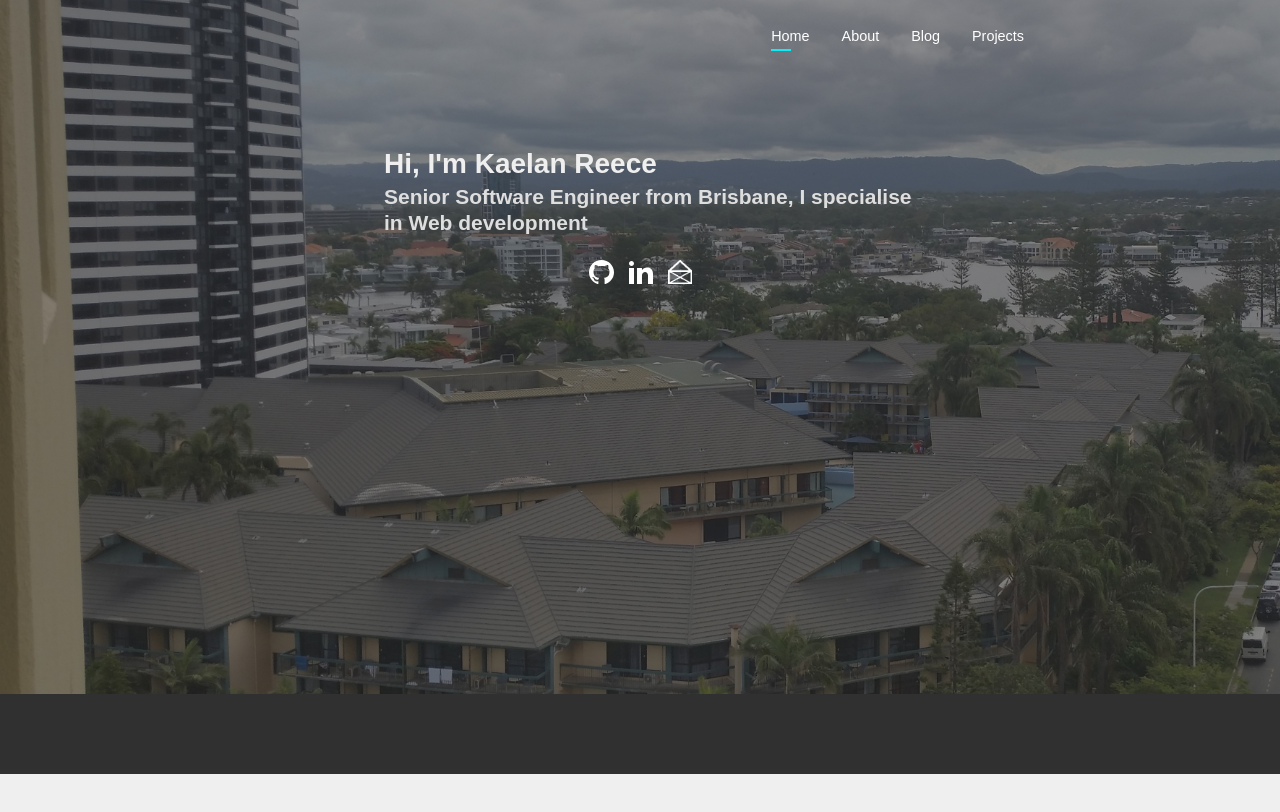
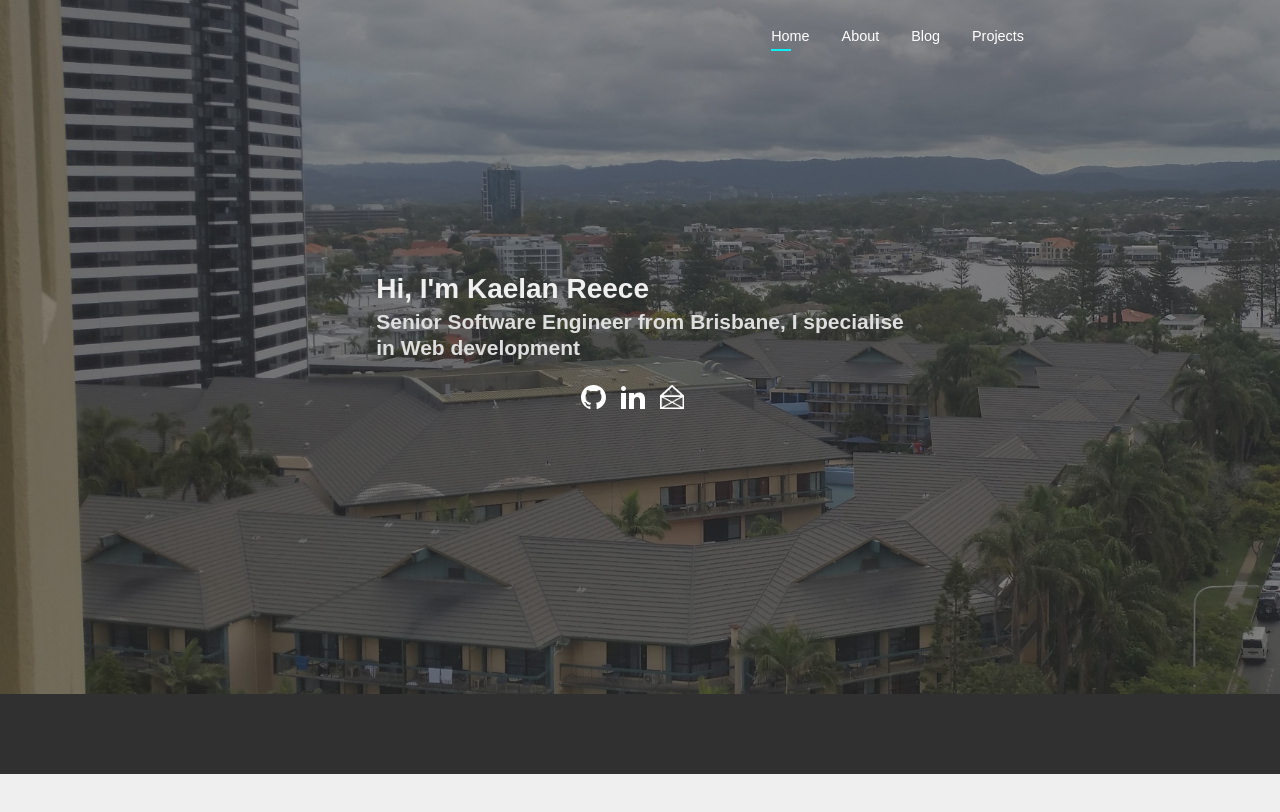
Before and after one commit to kaelanhr/PortfolioSite, a React (Create React App) app in the folder Client/: page / in a window 1280 px wide. Shown: the top 812 px of the page. Built offline with nearby package versions, Linux system fonts and the light colour scheme; no server answers.

Commit message:
fix bug where navbar name not displayed anymore. Centered items inside the header

```diff
--- a/Client/src/Components/Navigation/NavWrapper.tsx
+++ b/Client/src/Components/Navigation/NavWrapper.tsx
@@ -1,14 +1,14 @@
 import React from "react";
-import NavigationBar from "./NavigationBar";
+import NavigationBar, { NavBarProps } from "./NavigationBar";
 
-interface IProps {
+interface IProps extends NavBarProps {
 	children?: React.ReactNode;
 }
 
 export default function NavWrapper(props: IProps) {
 	return (
 		<>
-			<NavigationBar displayHeader={false} />
+			<NavigationBar displayHeader={props.displayHeader} />
 				{props.children}
 			<div className="navigation-bar" />
 		</>)
--- a/Client/src/Components/Navigation/NavigationBar.tsx
+++ b/Client/src/Components/Navigation/NavigationBar.tsx
@@ -16,7 +16,7 @@ interface IState {
 	isLoading: boolean;
 }
 
-interface NavBarProps {
+export interface NavBarProps {
 	displayHeader: boolean;
 }
 
--- a/Client/src/Pages/About.tsx
+++ b/Client/src/Pages/About.tsx
@@ -33,7 +33,7 @@ export default class About extends PureComponent<{}, SlideState> {
 	render() {
 		return (
 			<>
-				<NavWrapper>
+				<NavWrapper displayHeader={true}>
 					<HeaderContent name="about">
 						<img
 							src={this.profileImage}
--- a/Client/src/Pages/Routing/RoutPages.tsx
+++ b/Client/src/Pages/Routing/RoutPages.tsx
@@ -18,7 +18,7 @@ export default class RoutPages extends Component {
 		return (
 			<Switch>
 				<Route exact path="/">
-					<NavWrapper>
+					<NavWrapper displayHeader={false}>
 						<Home />
 					</NavWrapper>
 				</Route>
--- a/Client/src/scss/Components/Navigation/NavigationBar.scss
+++ b/Client/src/scss/Components/Navigation/NavigationBar.scss
@@ -59,6 +59,11 @@
 	width: 100%;
 	height: 694px;
 	background-color: whitesmoke;
+	display: flex;
+	align-items: center;
+	margin-left: auto;
+	margin-right: auto;
+	justify-content: center;
 }
 
 .home {
@@ -83,10 +88,6 @@
 }
 
 .welcome-text {
-	margin-left: 30%;
-	top: 10rem;
-	position: absolute;
-	align-items: center;
 	h1 {
 		color: #EFEFEF;
 	}
```
